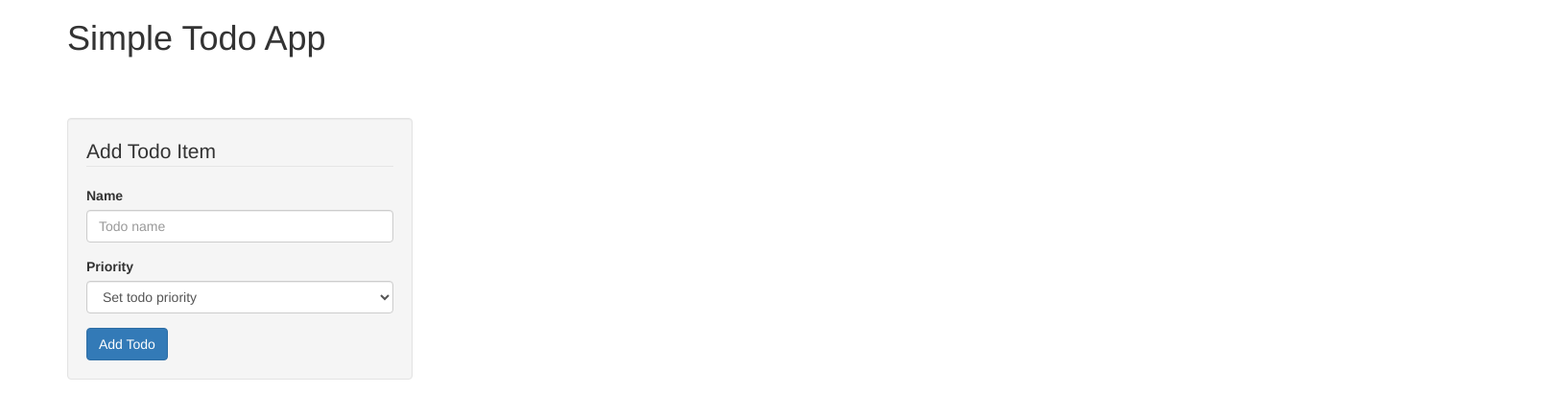
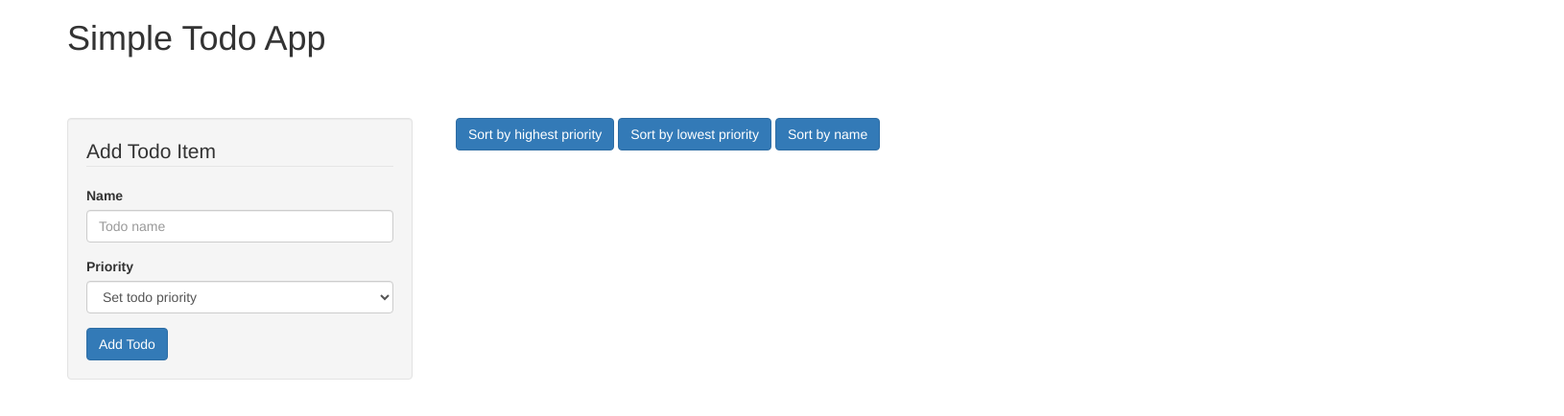
Before and after one commit to Ailuridaes/SimpleTodoApp, a website: page src/index.html in a window 1280 px wide. Shown: the whole page at 96% size, 1630 px wide, since content can reach past the window. Drawn offline with nearby package versions, Linux system fonts and the light colour scheme; files that its build step writes are made by us from their sources.

Commit message:
added buttons to sort tasks

```diff
--- a/src/css/style.css
+++ b/src/css/style.css
@@ -7,3 +7,7 @@ h1 {
   border: 1px solid #ccc;
   margin: 0;
 }
+
+.sort-options {
+  margin-bottom: 1.5em;
+}
--- a/src/index.html
+++ b/src/index.html
@@ -40,7 +40,12 @@
       </div>
 
       <div class="col-sm-8">
-        <div ng-repeat="todo in ctrl.todoList" class="col-sm-12">
+        <div class="sort-options container">
+          <button class="sort-option btn btn-primary" ng-click="sortProperty='priority.priority'">Sort by highest priority</button>
+          <button class="sort-option btn btn-primary" ng-click="sortProperty='-priority.priority'">Sort by lowest priority</button>
+          <button class="sort-option btn btn-primary" ng-click="sortProperty='name'">Sort by name</button>
+        </div>
+        <div ng-repeat="todo in ctrl.todoList | orderBy:sortProperty" class="col-sm-12">
           <p ng-class="{
             'bg-danger':todo.priority===ctrl.priorityOptions[0],
             'bg-warning':todo.priority===ctrl.priorityOptions[1],
--- a/src/js/app.js
+++ b/src/js/app.js
@@ -4,6 +4,7 @@
   app.controller('TodoController', function(){
     var ctrl = this;
     ctrl.todoList = [];
+
     ctrl.priorityOptions = [
       {name: "High",
       priority: 1},
@@ -18,7 +19,7 @@
     ctrl.addTodo = function() {
       ctrl.todoList.push(ctrl.newTodo);
       ctrl.newTodo = {};
-    }
+    };
   });
 
 })();
```
